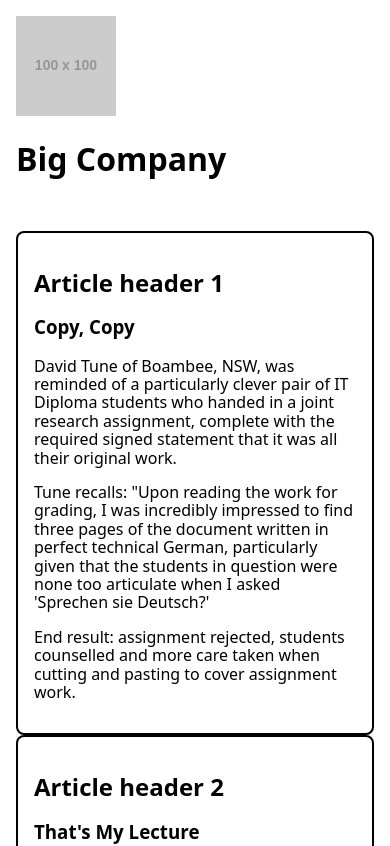
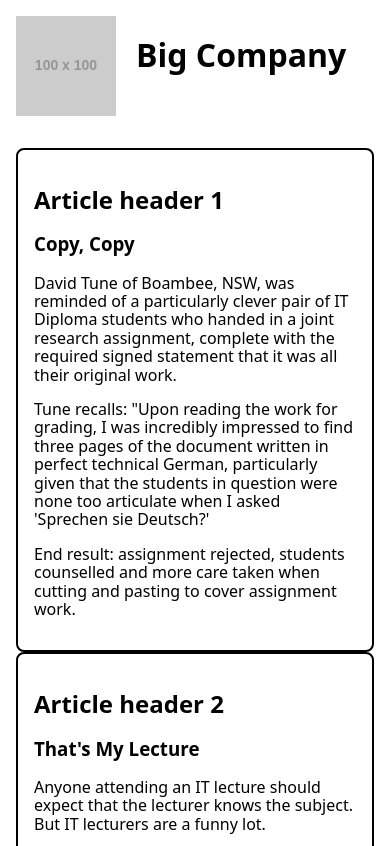
Before and after one commit to Dezkiy/C4Prog-WT-23S2-Portfolio-SAM_ORLOV, a plain HTML site: page phase-2/index.html in a window 390 px wide. Shown: the top 846 px of the page. Drawn offline with Linux system fonts and the light colour scheme; placeholder pictures from the web are drawn by us.

Commit message:
fix: mobile: update header styles for better layout

```diff
--- a/assets/css/styles.css
+++ b/assets/css/styles.css
@@ -11,6 +11,9 @@ body {
 
   header {
       padding: 1rem;
+      display: flex;
+      justify-content: flex-start;
+      gap: 20px;
   }
 
   main {
```
